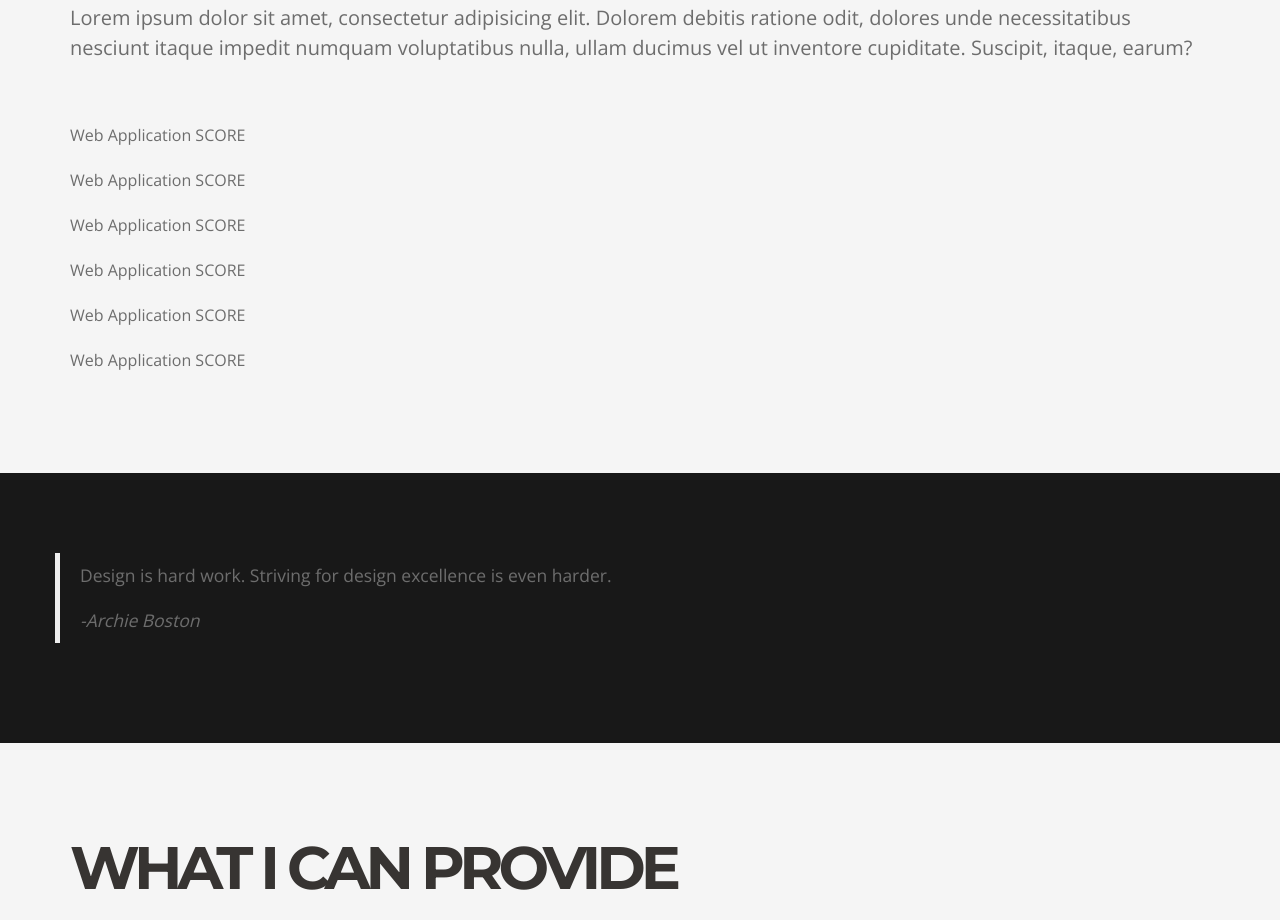
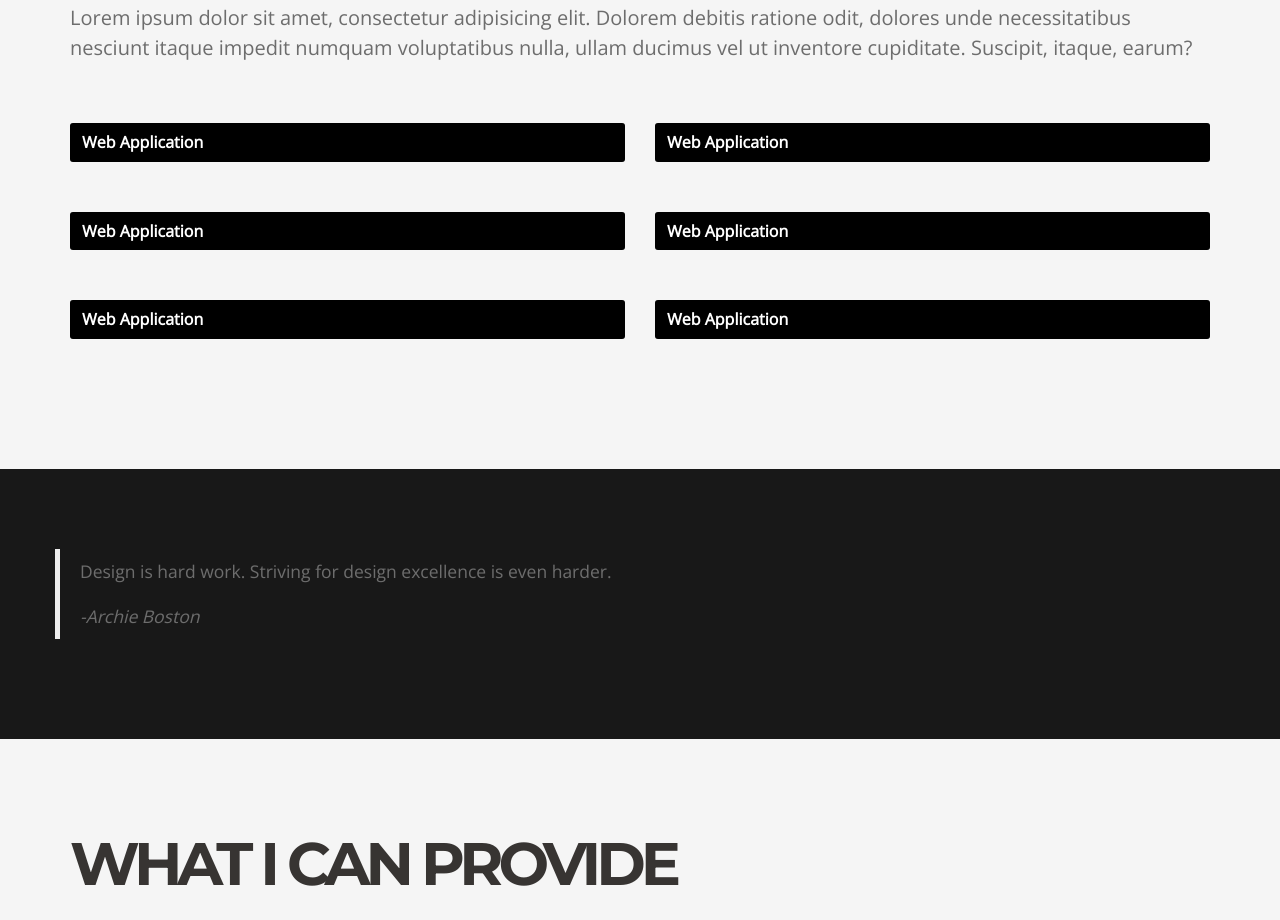
Before and after one commit to danilobjr/BetterCSS, a website: page index.html in a window 1280 px wide. Shown: the part 3599-4519 px from the top of the page. Drawn offline with nearby package versions, Linux system fonts and the light colour scheme.

Commit message:
skills section

```diff
--- a/css/2-base/_base.scss
+++ b/css/2-base/_base.scss
@@ -1,5 +1,5 @@
 body {
-	background-color: $background-color;
+	background-color: $white;
 	font-family: $open-sans;
 	font-size: 16px;
 	color: #6D6D6D;
@@ -20,7 +20,7 @@ button {
 	border-radius: 3px;
 
 	&:hover {
-		color: whitesmoke;
+		color: $white;
 		background-color: #222;
 	}
 }
--- a/css/2-base/_vars.scss
+++ b/css/2-base/_vars.scss
@@ -1,5 +1,5 @@
 // colors
-$background-color: whitesmoke;
+$white: whitesmoke;
 //$main-font-color: #6D6D6D;
 $headers-color: #373432;
 $icon-orange: #FBA24E;
--- a/css/4-sections/__imports.sass
+++ b/css/4-sections/__imports.sass
@@ -3,3 +3,4 @@
 @import 'about'
 @import 'status'
 @import 'resume'
+@import 'skills'
--- a/css/4-sections/_header.scss
+++ b/css/4-sections/_header.scss
@@ -53,7 +53,7 @@ body > header {
 		}
 
 		&:hover {
-			color: $background-color;
+			color: $white;
 
 			@include animation-play-state(paused);
 		}
--- /dev/null
+++ b/css/4-sections/_skills.scss
@@ -0,0 +1,18 @@
+#skills {
+	.skill {
+		width: 100%;
+		margin-bottom: 50px;
+		background-color: $gray-light;
+		border-radius: 3px;
+	}
+
+	.score {
+		padding: 8px 12px;
+		background-color: black;
+		border-radius: 3px;
+	}
+
+	strong {
+		color: white;
+	}
+}
--- a/index.html
+++ b/index.html
@@ -181,33 +181,39 @@
             <span class="border"></span>
             <p>Lorem ipsum dolor sit amet, consectetur adipisicing elit. Dolorem debitis ratione odit, dolores unde necessitatibus nesciunt itaque impedit numquam voluptatibus nulla, ullam ducimus vel ut inventore cupiditate. Suscipit, itaque, earum?</p>
         </header>
-        <div>
-            <div>
+        <div class="row">
+            <div class="col-sm-12 col-md-6">
                 <div class="skill" data-score="8">
-                    <div class="score"></div>
-                    <p>Web Application SCORE</p>
+                    <div class="score">
+                        <strong>Web Application <span data-score-display></span></strong>
+                    </div>
                 </div>
                 <div class="skill" data-score="8">
-                    <div class="score"></div>
-                    <p>Web Application SCORE</p>
+                    <div class="score">
+                        <strong>Web Application <span data-score-display></span></strong>
+                    </div>
                 </div>
                 <div class="skill" data-score="8">
-                    <div class="score"></div>
-                    <p>Web Application SCORE</p>
+                    <div class="score">
+                        <strong>Web Application <span data-score-display></span></strong>
+                    </div>
                 </div>
             </div>
-            <div>
+            <div class="col-sm-12 col-md-6">
                 <div class="skill" data-score="8">
-                    <div class="score"></div>
-                    <p>Web Application SCORE</p>
+                    <div class="score">
+                        <strong>Web Application <span data-score-display></span></strong>
+                    </div>
                 </div>
                 <div class="skill" data-score="8">
-                    <div class="score"></div>
-                    <p>Web Application SCORE</p>
+                    <div class="score">
+                        <strong>Web Application <span data-score-display></span></strong>
+                    </div>
                 </div>
                 <div class="skill" data-score="8">
-                    <div class="score"></div>
-                    <p>Web Application SCORE</p>
+                    <div class="score">
+                        <strong>Web Application <span data-score-display></span></strong>
+                    </div>
                 </div>
             </div>
         </div>
```
Also changed, not shown: css/styles.css.
